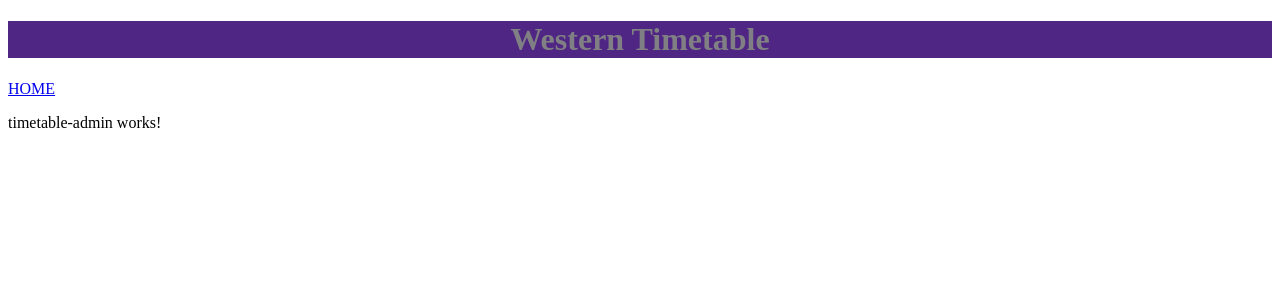
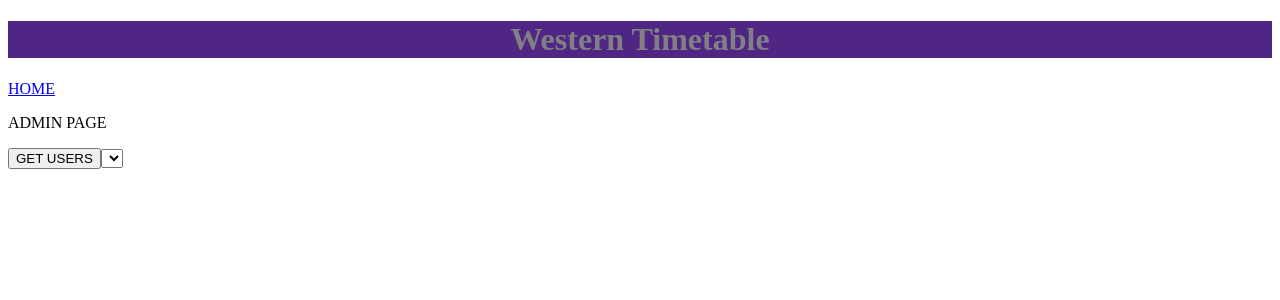
Before and after one commit to Jaskanwar/Timetable-Maker, an Angular app: page /admin in a window 1280 px wide. Shown: the top 300 px of the page. Built offline with nearby package versions, Linux system fonts and the light colour scheme.

Commit message:
Created drop down of users in admin

```diff
--- a/src/app/Config.service.ts
+++ b/src/app/Config.service.ts
@@ -75,4 +75,7 @@ export class ConfigService {
   {
     return this.put('api/users',info,{responseType: 'text'})
   }
+  getUserList(auth: string){
+    return this.get('api/fill/users/'+auth);
+  }
 }
--- a/src/app/timetable-admin/timetable-admin.component.html
+++ b/src/app/timetable-admin/timetable-admin.component.html
@@ -1 +1,5 @@
-<p>timetable-admin works!</p>
+<p>ADMIN PAGE</p>
+<button (click)="fillUsers()">GET USERS</button>
+<select #dropdown>
+    <option *ngFor = "let x of userList">{{x}}</option>
+</select>
--- a/src/app/timetable-admin/timetable-admin.component.ts
+++ b/src/app/timetable-admin/timetable-admin.component.ts
@@ -1,4 +1,5 @@
 import { Component, OnInit } from '@angular/core';
+import { ConfigService } from '../Config.service';
 
 @Component({
   selector: 'app-timetable-admin',
@@ -7,9 +8,16 @@ import { Component, OnInit } from '@angular/core';
 })
 export class TimetableAdminComponent implements OnInit {
 
-  constructor() { }
+  constructor(private config: ConfigService) { }
 
   ngOnInit(): void {
   }
-
+  userList = [];
+  fillUsers(){
+    console.log("poopoo")
+    let authObject = {headers: {Authorization: "Bearer " + localStorage.getItem("jwt")}}
+    this.config.getUserList(JSON.stringify(authObject)).subscribe((res: any) =>{
+      this.userList = res;
+    })
+  }
 }
```
Also changed, not shown: index.js (+17 -0 lines).
